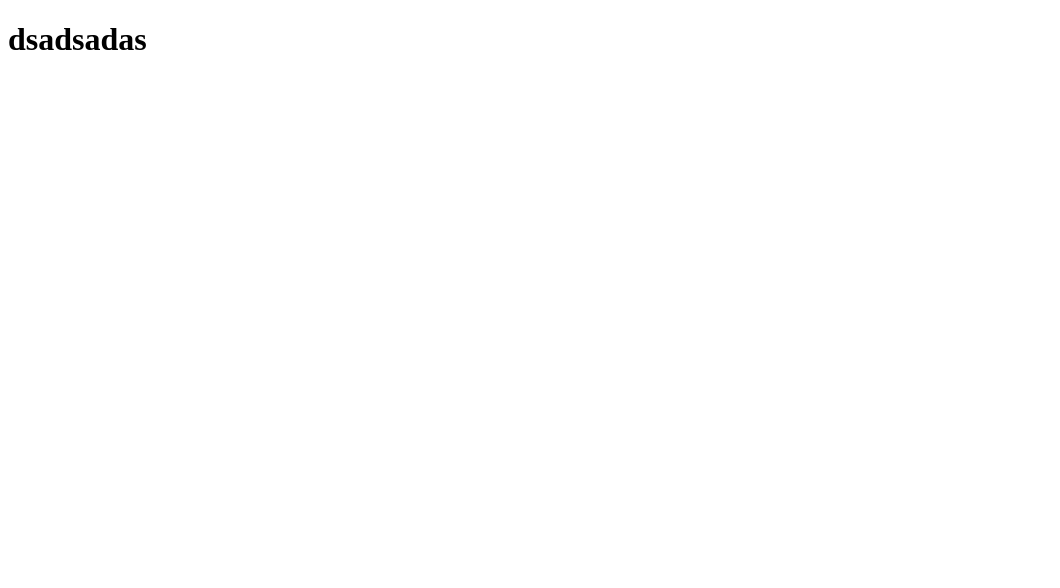
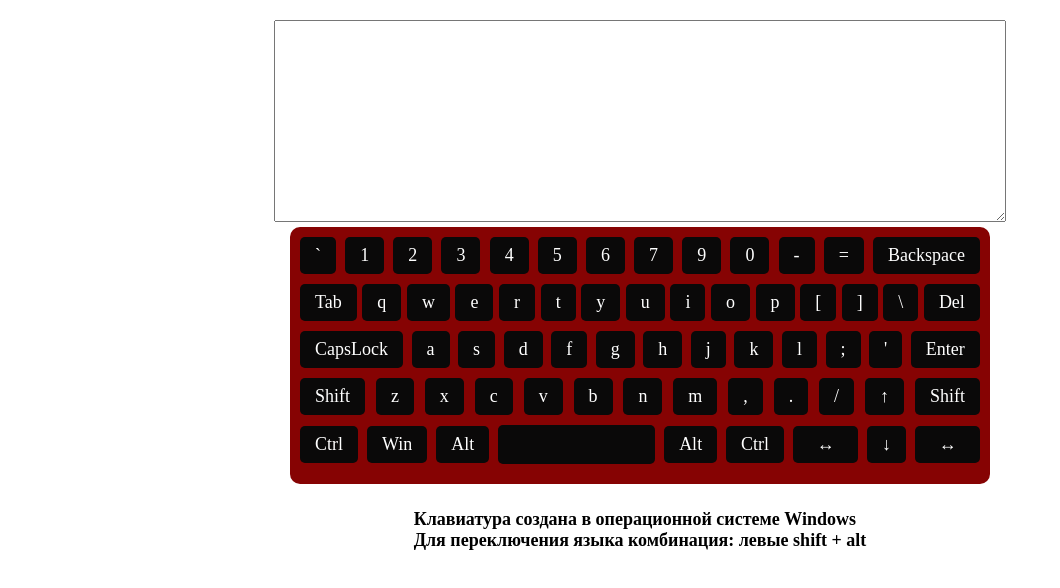
Before and after one commit to andreiokcober/virtual-keyboard, a website built with webpack: page src/index.html in a window 1280 px wide. Shown: the whole page, without its empty margins (0-1060 px from the left). Built offline with nearby package versions, Linux system fonts and the light colour scheme.

Commit message:
feat:add front keyboard add style

```diff
--- a/src/index.html
+++ b/src/index.html
@@ -7,6 +7,91 @@
     <title>Keyboard</title>
   </head>
   <body>
-    <h1>dsadsadas</h1>
+    <div class="main">
+      <div class="main_text">
+        <textarea name="" id="" cols="65" rows="10"></textarea>
+      </div>
+      <div class="virtual-keyboard">
+        <div class="virtual-keyboard-str">
+          <div class="item">`</div>
+          <div class="item">1</div>
+          <div class="item">2</div>
+          <div class="item">3</div>
+          <div class="item">4</div>
+          <div class="item">5</div>
+          <div class="item">6</div>
+          <div class="item">7</div>
+          <div class="item">9</div>
+          <div class="item">0</div>
+          <div class="item">-</div>
+          <div class="item">=</div>
+          <div class="item">Backspace</div>
+        </div>
+        <div class="virtual-keyboard-str">
+          <div class="item">Tab</div>
+          <div class="item">q</div>
+          <div class="item">w</div>
+          <div class="item">e</div>
+          <div class="item">r</div>
+          <div class="item">t</div>
+          <div class="item">y</div>
+          <div class="item">u</div>
+          <div class="item">i</div>
+          <div class="item">o</div>
+          <div class="item">p</div>
+          <div class="item">[</div>
+          <div class="item">]</div>
+          <div class="item">\</div>
+          <div class="item">Del</div>
+        </div>
+        <div class="virtual-keyboard-str">
+          <div class="item">CapsLock</div>
+          <div class="item">a</div>
+          <div class="item">s</div>
+          <div class="item">d</div>
+          <div class="item">f</div>
+          <div class="item">g</div>
+          <div class="item">h</div>
+          <div class="item">j</div>
+          <div class="item">k</div>
+          <div class="item">l</div>
+          <div class="item">;</div>
+          <div class="item">'</div>
+          <div class="item">Enter</div>
+        </div>
+        <div class="virtual-keyboard-str">
+          <div class="item">Shift</div>
+          <div class="item">z</div>
+          <div class="item">x</div>
+          <div class="item">c</div>
+          <div class="item">v</div>
+          <div class="item">b</div>
+          <div class="item">n</div>
+          <div class="item">m</div>
+          <div class="item">,</div>
+          <div class="item">.</div>
+          <div class="item">/</div>
+          <div class="item">&#8593</div>
+          <div class="item">Shift</div>
+        </div>
+        <div class="virtual-keyboard-str">
+          <div class="item">Ctrl</div>
+          <div class="item">Win</div>
+          <div class="item">Alt</div>
+          <div class="item probel"> </div>
+          <div class="item">Alt</div>
+          <div class="item">Ctrl</div>
+          <div class="item str" >&#8596</div>
+          <div class="item">&#8595</div>
+          <div class="item str" >&#8596</div>
+      </div>
+    </div>
+     <div>
+        <h2>
+          Клавиатура создана в операционной системе Windows
+        </h2>
+        <h2>Для переключения языка комбинация: левые shift + alt</h2>
+      </div>
+  </div>
   </body>
 </html>
--- a/src/scss/index.scss
+++ b/src/scss/index.scss
@@ -0,0 +1,67 @@
+*{
+    padding: 0px;
+    margin: 0px;
+    box-sizing: border-box;
+    font-size: 18px;
+    transition: 0.4s all;
+}
+$bg_color_red:#860303;
+$bg_color_klava_black:#0a0909;
+$color_white:#fff;
+.main{
+max-width: 700px;
+margin: 20px auto;
+display: flex;
+flex-direction: column;
+justify-content: center;
+align-items:center;
+
+}
+.virtual-keyboard{
+    width: 100%;
+    background:$bg_color_red;
+    border-radius: 10px;
+    display: flex;
+    flex-direction: column;
+    padding: 10px;
+    margin-bottom: 25px;
+}
+.virtual-keyboard-str{
+    display: flex;
+    justify-content: space-between;
+    align-items:center;
+    margin-bottom: 10px;
+}
+.item{
+    padding: 8px 15px;
+    background: $bg_color_klava_black;
+    color: $color_white;
+    border-radius: 5px;
+    cursor: pointer;
+}
+.item:hover{
+    background:#c93535;
+}
+.probel{
+    width: 157px;
+    height: 39px;
+}
+.str{
+    width: 65px;
+    display: flex;
+    justify-content: center;
+}
+.clickItem{
+    animation-name: moveItem;
+    animation-duration: 1.5s;
+}
+
+
+@keyframes moveItem{
+    from{
+
+    }
+    to{
+
+    }
+}
```
Also changed, not shown: dist/bundle.js (added), dist/index.html (added), dist/style.css (added).
